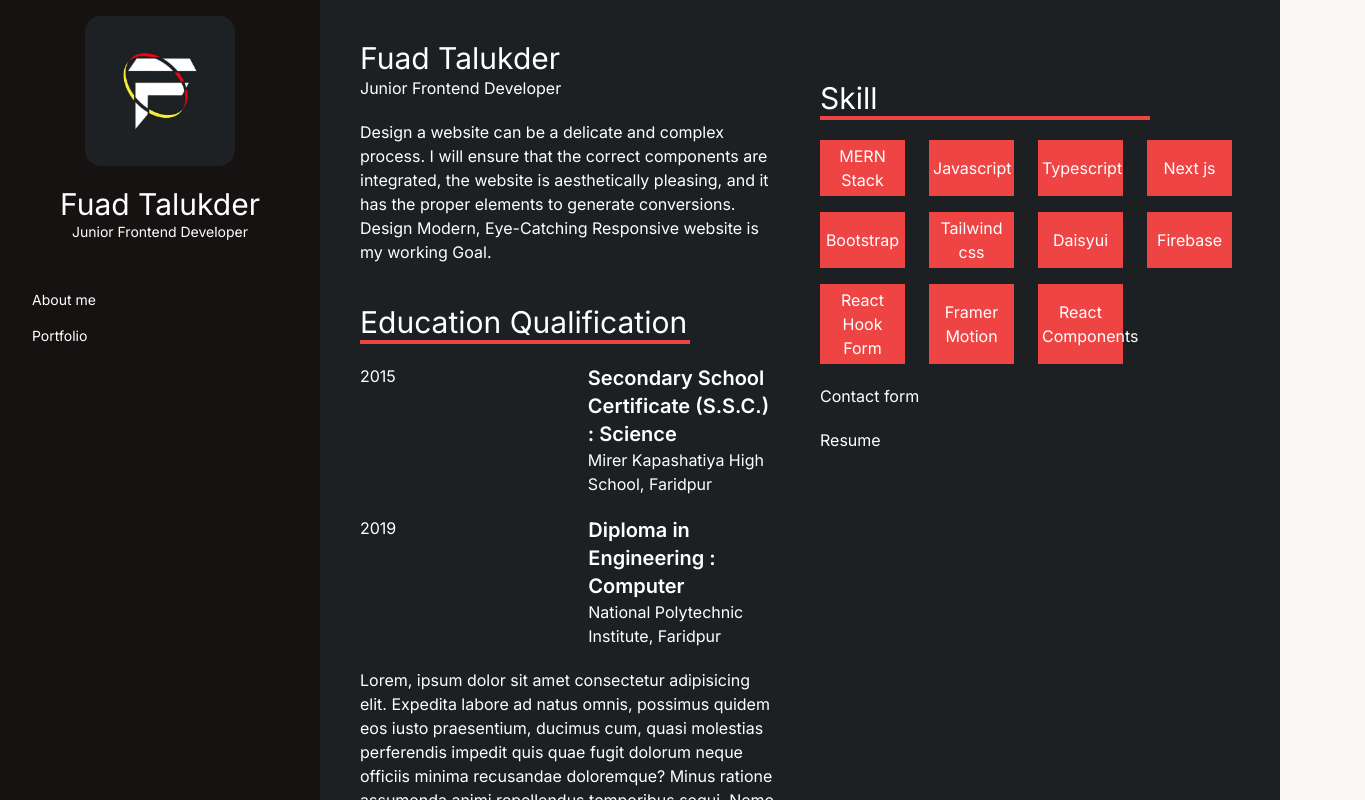
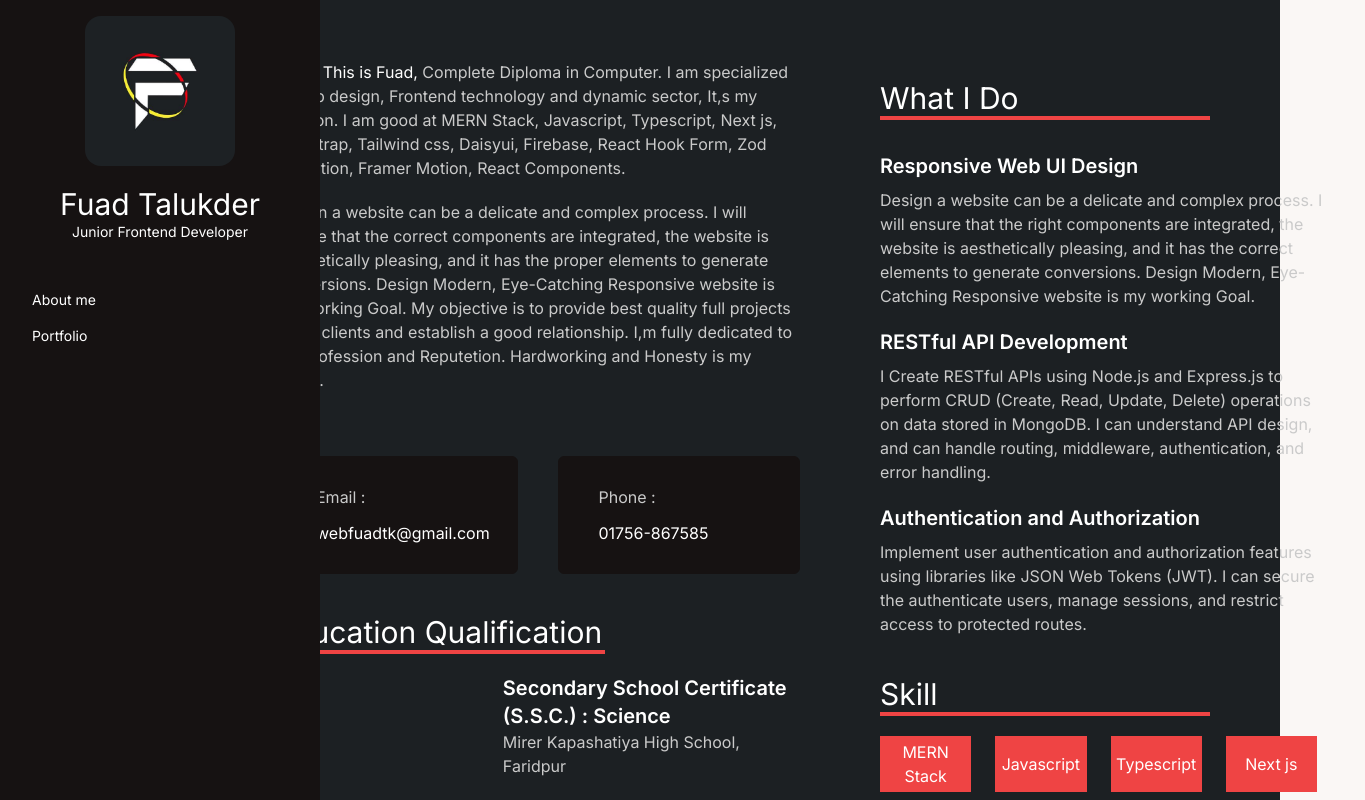
Before and after one commit to FuadTalukder85/fuad-talukder, a Next.js app: page /about-me in a window 1280 px wide. Shown: the top 800 px of the page, 1365 px wide, since content can reach past the window. Built offline with nearby package versions, Linux system fonts and the light colour scheme.

Commit message:
add wahat i do

```diff
--- a/package.json
+++ b/package.json
@@ -11,7 +11,8 @@
   "dependencies": {
     "next": "14.2.3",
     "react": "^18",
-    "react-dom": "^18"
+    "react-dom": "^18",
+    "react-icons": "^5.2.0"
   },
   "devDependencies": {
     "@types/node": "^20",
--- a/src/app/about-me/page.tsx
+++ b/src/app/about-me/page.tsx
@@ -1,63 +1,77 @@
+import Service from "@/component/service/Service";
 import Skill from "@/component/skill/Skill";
-import React from "react";
-
+import { FaDownload } from "react-icons/fa6";
 const AboutMePage = () => {
   return (
-    <div className="flex gap-10 p-10 text-white">
+    <div className="flex gap-20 p-10">
       <div className="w-[50%]">
-        <h1 className="text-3xl">Fuad Talukder</h1>
-        <p>Junior Frontend Developer</p>
-        <p className="mt-5">
+        {/* <h1 className="text-3xl text-white">Fuad Talukder</h1>
+        <p className="text-[#cacaca]">Junior Frontend Developer</p> */}
+        <p className="mt-5 text-[#cacaca]">
+          <span className="text-white">Hello, This is Fuad,</span> Complete
+          Diploma in Computer. I am specialized in web design, Frontend
+          technology and dynamic sector, It,s my passion. I am good at MERN
+          Stack, Javascript, Typescript, Next js, Bootstrap, Tailwind css,
+          Daisyui, Firebase, React Hook Form, Zod Validation, Framer Motion,
+          React Components.
+        </p>
+        <p className="text-[#cacaca] mt-5">
           Design a website can be a delicate and complex process. I will ensure
           that the correct components are integrated, the website is
           aesthetically pleasing, and it has the proper elements to generate
           conversions. Design Modern, Eye-Catching Responsive website is my
-          working Goal.
+          working Goal. My objective is to provide best quality full projects to
+          my clients and establish a good relationship. I,m fully dedicated to
+          my Profession and Reputetion. Hardworking and Honesty is my policy.
         </p>
+        <div className="flex gap-10 mt-16">
+          <div className="bg-[#161212] ps-10 py-7 rounded-md w-[300px] border border-[#161212] hover:border hover:border-red-500 transition-all">
+            <h5 className="text-[#cacaca]">Email :</h5>
+            <p className="text-white mt-3">webfuadtk@gmail.com</p>
+          </div>
+          <div className="bg-[#161212] ps-10  py-7 rounded-md w-[300px] border border-[#161212] hover:border hover:border-red-500 transition-all">
+            <h5 className="text-[#cacaca]">Phone :</h5>
+            <p className="text-white mt-3">01756-867585</p>
+          </div>
+        </div>
         <div>
-          <h1 className="text-3xl mt-10 border-b-4 border-red-500 w-[330px]">
+          <h1 className="text-white text-3xl mt-10 border-b-4 border-red-500 w-[330px]">
             Education Qualification
           </h1>
         </div>
-        <div className="flex gap-48 mt-5">
+        <div className="flex gap-48 mt-5 text-[#cacaca]">
           <div>
             <p>2015</p>
           </div>
           <div>
-            <p className="text-xl font-semibold">
+            <p className="text-xl font-semibold text-white">
               Secondary School Certificate (S.S.C.) : Science
             </p>
             <p>Mirer Kapashatiya High School, Faridpur</p>
           </div>
         </div>
 
-        <div className="flex gap-48 mt-5">
+        <div className="flex gap-48 mt-5 text-[#cacaca]">
           <div>
             <p>2019</p>
           </div>
           <div>
-            <p className="text-xl font-semibold">
+            <p className="text-xl font-semibold text-white">
               Diploma in Engineering : Computer
             </p>
             <p>National Polytechnic Institute, Faridpur</p>
           </div>
         </div>
-        <p className="mt-5">
-          Lorem, ipsum dolor sit amet consectetur adipisicing elit. Expedita
-          labore ad natus omnis, possimus quidem eos iusto praesentium, ducimus
-          cum, quasi molestias perferendis impedit quis quae fugit dolorum neque
-          officiis minima recusandae doloremque? Minus ratione assumenda animi
-          repellendus temporibus sequi. Nemo eveniet repellendus facere expedita
-          facilis quod itaque impedit iure?
-        </p>
       </div>
 
       <div className="w-[50%]">
+        <Service></Service>
         <Skill></Skill>
-        <p className="mt-5">Contact form</p>
-        <p className="mt-5">
-          <button>Resume</button>
-        </p>
+        <a href="/src/assets/resume/fuad.pdf" download="fuad.pdf">
+          <button className="text-white mt-10 flex items-center gap-3 border-b-4 border-red-500 hover:border-white hover:text-red-500 transition-all px-6 py-2 rounded-lg">
+            Resume <FaDownload />
+          </button>
+        </a>
       </div>
     </div>
   );
--- /dev/null
+++ b/src/component/service/Service.tsx
@@ -0,0 +1,48 @@
+import React from "react";
+
+const Service = () => {
+  return (
+    <div>
+      <h1 className="text-white text-3xl mt-10 border-b-4 border-red-500 w-[330px]">
+        What I Do
+      </h1>
+      <div className="mt-8">
+        <div>
+          <h5 className="text-white text-xl font-semibold">
+            Responsive Web UI Design
+          </h5>
+          <p className="text-[#cacaca] mt-2">
+            Design a website can be a delicate and complex process. I will
+            ensure that the right components are integrated, the website is
+            aesthetically pleasing, and it has the correct elements to generate
+            conversions. Design Modern, Eye-Catching Responsive website is my
+            working Goal.
+          </p>
+        </div>
+        <div className="mt-5">
+          <h5 className="text-white text-xl font-semibold">
+            RESTful API Development
+          </h5>
+          <p className="text-[#cacaca] mt-2">
+            I Create RESTful APIs using Node.js and Express.js to perform CRUD
+            (Create, Read, Update, Delete) operations on data stored in MongoDB.
+            I can understand API design, and can handle routing, middleware,
+            authentication, and error handling.
+          </p>
+        </div>
+        <div className="mt-5">
+          <h5 className="text-white text-xl font-semibold">
+            Authentication and Authorization
+          </h5>
+          <p className="text-[#cacaca] mt-2">
+            Implement user authentication and authorization features using
+            libraries like JSON Web Tokens (JWT). I can secure the authenticate
+            users, manage sessions, and restrict access to protected routes.
+          </p>
+        </div>
+      </div>
+    </div>
+  );
+};
+
+export default Service;
--- a/src/component/skill/Skill.tsx
+++ b/src/component/skill/Skill.tsx
@@ -3,10 +3,10 @@ import React from "react";
 const Skill = () => {
   return (
     <div>
-      <h1 className="text-3xl mt-10 border-b-4 border-red-500 w-[330px]">
+      <h1 className="text-white text-3xl mt-10 border-b-4 border-red-500 w-[330px]">
         Skill
       </h1>
-      <div className="grid grid-cols-4 gap-4 mt-5">
+      <div className="grid grid-cols-4 gap-4 mt-5 text-white">
         <button className="bg-red-500 p-1 me-2">MERN Stack</button>
         <button className="bg-red-500 p-1 me-2">Javascript</button>
         <button className="bg-red-500 p-1 me-2">Typescript</button>
@@ -16,6 +16,7 @@ const Skill = () => {
         <button className="bg-red-500 p-1 me-2">Daisyui</button>
         <button className="bg-red-500 p-1 me-2">Firebase</button>
         <button className="bg-red-500 p-1 me-2">React Hook Form</button>
+        <button className="bg-red-500 p-1 me-2">Zod Validation</button>
         <button className="bg-red-500 p-1 me-2">Framer Motion</button>
         <button className="bg-red-500 p-1 me-2">React Components</button>
       </div>
```
Also changed, not shown: 2 other files (tests, documents, lock files or other folders).
